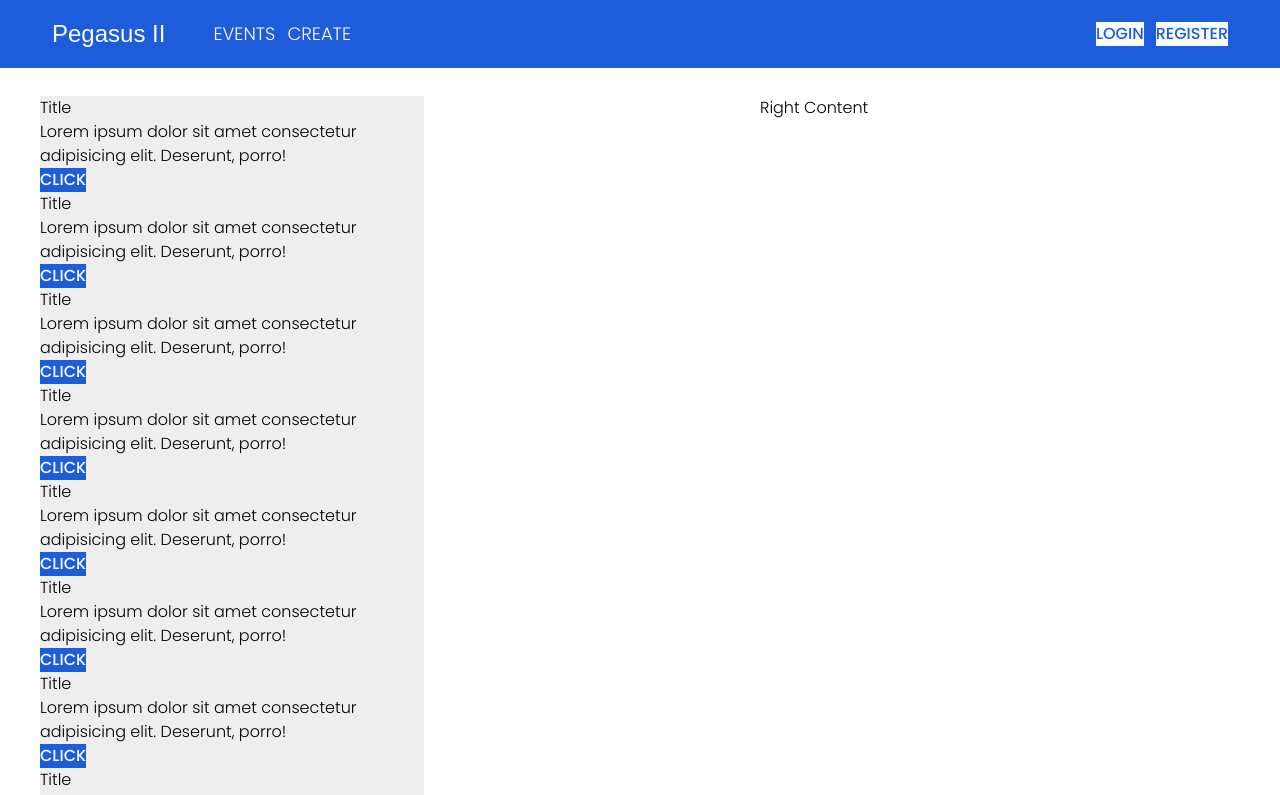
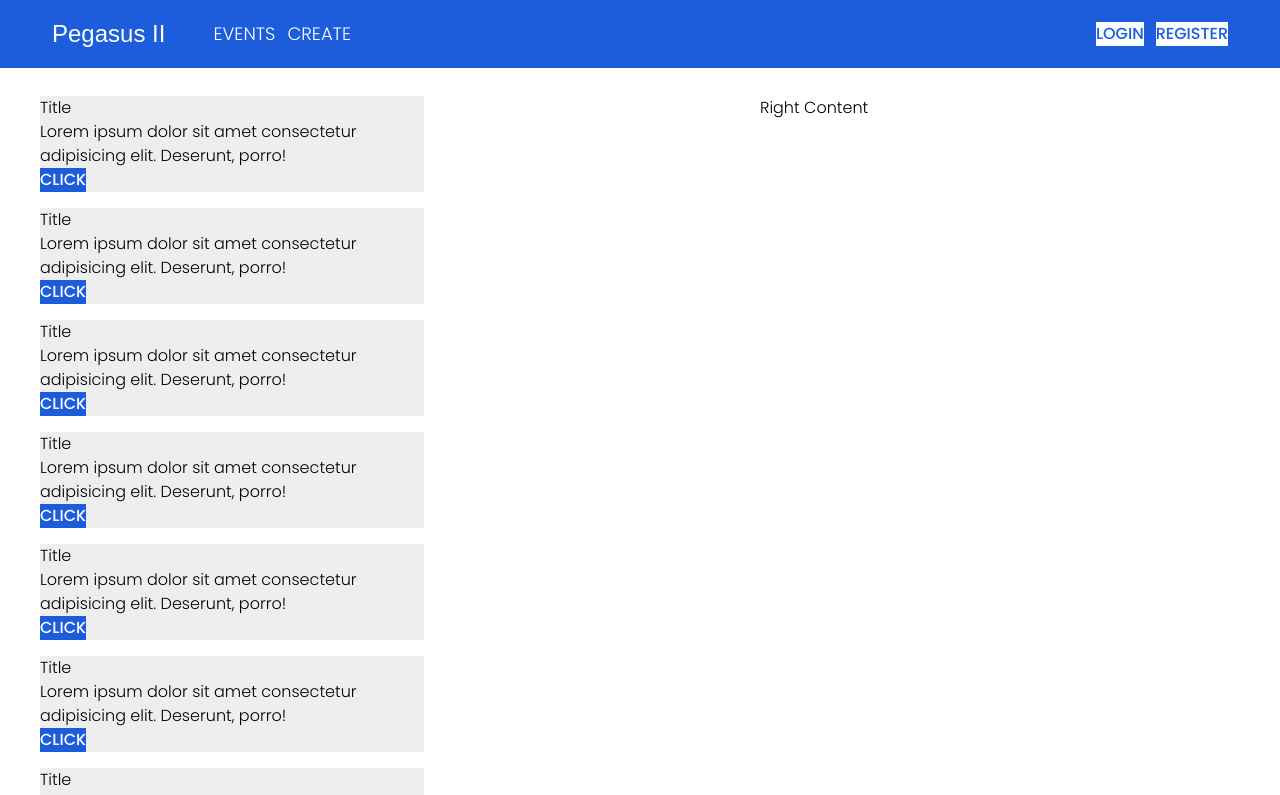
Before and after one commit to Nimira43/Pegasus-II, a React (Vite) app: page / in a window 1280 px wide. Shown: the top 795 px of the page. Built offline with nearby package versions, Linux system fonts and the light colour scheme; a web font is replaced by a local one.

Commit message:
Spacing cards

```diff
--- a/src/features/events/dashboard/EventDashboard.tsx
+++ b/src/features/events/dashboard/EventDashboard.tsx
@@ -3,11 +3,11 @@ import EventCard from "./EventCard";
 export default function EventDashboard() {
   return (
     <div className='flex flex-row w-full'>
-      <div className='w-3/5'>
+      <div className='w-3/5 flex flex-col gap-4'>
         {Array
           .from({ length: 10 })
           .map((_, index) => (
-              <EventCard
+            <EventCard
               key={index}
             />
           ))
```
